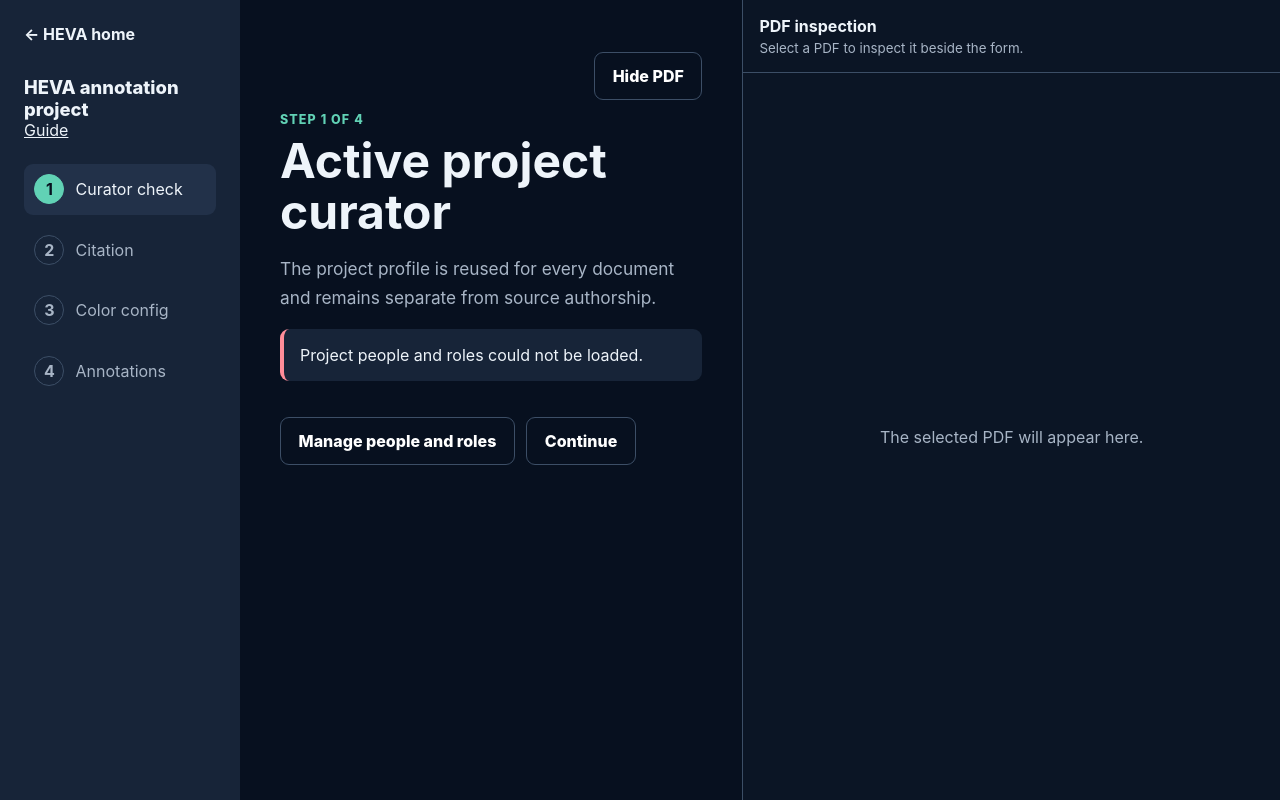
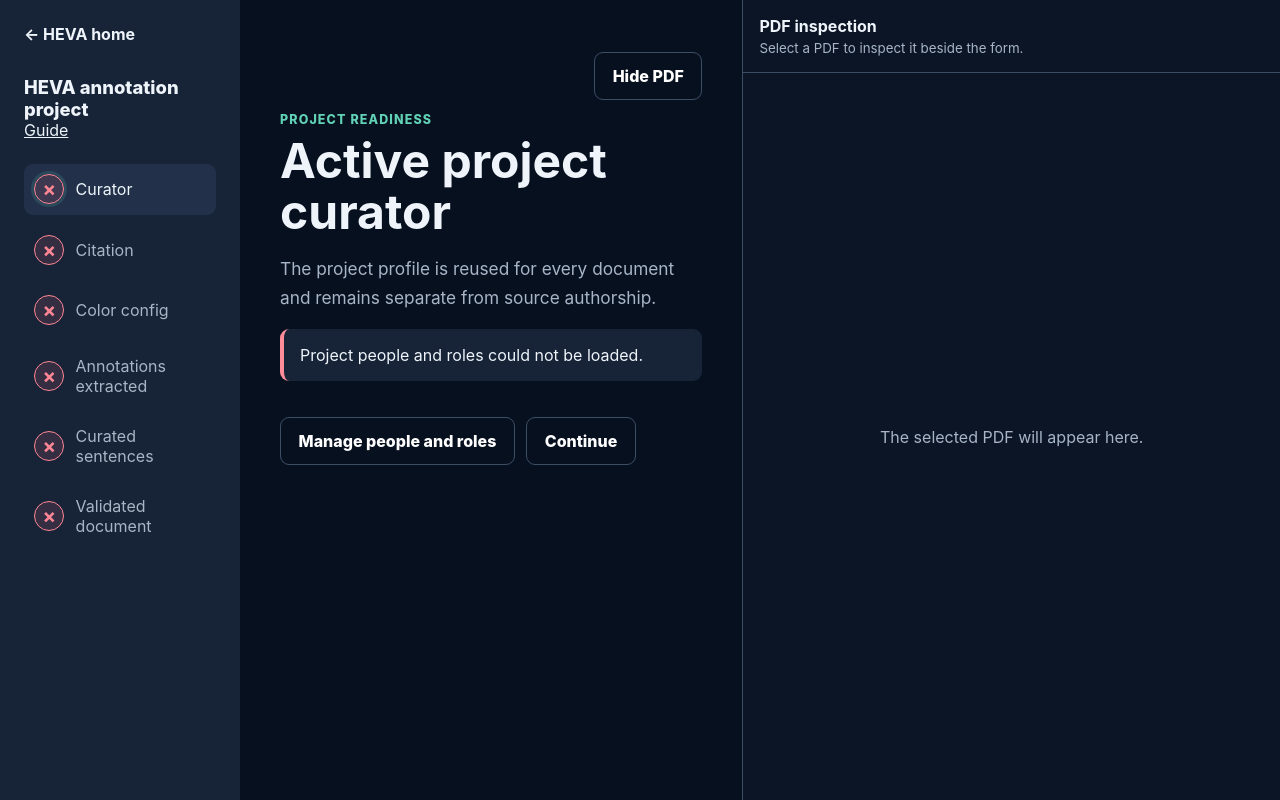
Before and after one commit to zzbn12345/HEVA_toolkit, a Python web app: template src/heva/app/templates/create.html in a window 1280 px wide. Run offline with Jinja, Linux system fonts and the light colour scheme; the template is opened without the code that fills it, so the values that code supplies are empty.

Commit message:
feat(alpha): show document readiness checks
Researchers need to see what remains without confusing navigation with completion. Replace numbered steps with persisted check or missing states for curator, citation, colors, extraction, sentence curation, and validation.

Keep extraction, curation, and validation as separate checks while linking all three to the same sentence queue.

```diff
--- a/src/heva/app/static/create.css
+++ b/src/heva/app/static/create.css
@@ -43,10 +43,22 @@
   height: 30px;
   border: 1px solid var(--border);
   border-radius: 50%;
+  font-size: 1.25rem;
+  line-height: 1;
 }
 
 .step-button.active { background: var(--field); color: var(--ink); }
-.step-button.active b { border-color: var(--accent); background: var(--accent); color: var(--background); }
+.step-button.missing b {
+  border-color: #ff8795;
+  background: rgba(255, 110, 128, .13);
+  color: #ff8795;
+}
+.step-button.complete b {
+  border-color: var(--accent);
+  background: var(--accent);
+  color: var(--background);
+}
+.step-button.active b { box-shadow: 0 0 0 3px rgba(96, 215, 190, .14); }
 
 .create-content {
   min-height: 0;
--- a/src/heva/app/static/create.js
+++ b/src/heva/app/static/create.js
@@ -2,6 +2,20 @@ const app = document.getElementById("create-app");
 const content = document.getElementById("create-content");
 const steps = [...document.querySelectorAll(".create-step")];
 const stepButtons = [...document.querySelectorAll(".step-button")];
+
+/** Reflect persisted readiness without implying that merely visiting a section completes it. */
+function setReadiness(key, complete, missingMessage) {
+  const button = document.querySelector(`[data-readiness-key="${key}"]`);
+  if (!button) return;
+  button.classList.toggle("complete", complete);
+  button.classList.toggle("missing", !complete);
+  button.querySelector("b").textContent = complete ? "✓" : "×";
+  button.setAttribute(
+    "aria-label",
+    `${button.querySelector("span").textContent}: ${complete ? "complete" : "missing"}`,
+  );
+  button.title = complete ? "Complete" : missingMessage;
+}
 
 function showStep(number) {
   steps.forEach((step) => step.classList.toggle("active", step.dataset.step === String(number)));
@@ -40,6 +54,47 @@ function refreshAnnotationsReview() {
   review.src = refreshed.toString();
 }
 
+/** Load sentence-curation and validator outcomes for the selected document. */
+async function loadDocumentReadiness(documentId) {
+  try {
+    const response = await fetch("/api/review-queue");
+    const result = await response.json();
+    const document = response.ok
+      ? result.documents.find((item) => item.document_id === documentId)
+      : null;
+    setReadiness(
+      "curated",
+      Boolean(document?.readiness_gates?.sentence_review),
+      "Approve or exclude every extracted sentence.",
+    );
+  } catch (error) {
+    setReadiness("curated", false, "Sentence curation status could not be loaded.");
+  }
+  try {
+    const response = await fetch("/api/validate", {method: "POST"});
+    const result = await response.json();
+    const document = response.ok
+      ? result.documents.find((item) => item.document_id === documentId)
+      : null;
+    setReadiness(
+      "validated",
+      Boolean(document?.valid),
+      "Resolve this document's validation findings.",
+    );
+  } catch (error) {
+    setReadiness("validated", false, "Document validation could not be run.");
+  }
+}
+
+window.addEventListener("message", (event) => {
+  if (event.origin !== window.location.origin) return;
+  if (event.data?.type !== "heva-review-updated") return;
+  const documentId = document.getElementById("selected-document-id").value;
+  if (documentId && event.data.documentId === documentId) {
+    loadDocumentReadiness(documentId);
+  }
+});
+
 function currentStepIsValid(button) {
   const step = button.closest(".create-step");
   return [...step.querySelectorAll("[required]")].every((input) => input.reportValidity());
@@ -71,13 +126,16 @@ async function restoreAnnotator() {
     if (curator) {
       status.className = "notice success";
       status.textContent = `Active project curator: ${curator.name}`;
+      setReadiness("curator", true, "Select an active curator.");
     } else {
       status.className = "notice warning";
       status.textContent = "No active curator is selected. You can register a document now, but curator identity is required before accountable workflow actions.";
+      setReadiness("curator", false, "Select an active curator.");
     }
   } catch (error) {
     status.className = "notice error";
     status.textContent = "Project people and roles could not be loaded.";
+    setReadiness("curator", false, "Project people and roles could not be loaded.");
   }
 }
 
@@ -121,6 +179,7 @@ function displayCitation(result) {
     status.className = "notice warning";
     status.textContent = "Citation details are saved but not confirmed.";
   }
+  setReadiness("citation", result.human_confirmed, "Confirm the document citation.");
 }
 
 async function loadCitation(documentId) {
@@ -256,6 +315,7 @@ function renderColorConfiguration(result) {
 
   const status = document.getElementById("color-status");
   const confirmed = configuration.human_confirmed;
+  setReadiness("colors", confirmed, "Resolve and confirm every observed color.");
   status.className = `notice ${confirmed ? "success" : "warning"}`;
   status.textContent = confirmed
     ? `Color configuration confirmed by ${configuration.confirmed_by}.`
@@ -274,6 +334,7 @@ async function loadColors(documentId, discoverIfEmpty = true) {
     const response = await fetch(`/api/documents/${encodeURIComponent(documentId)}/colors`);
     const result = await response.json();
     if (!response.ok) {
+      setReadiness("colors", false, "The color configuration could not be loaded.");
       status.className = "notice error";
       status.textContent = result.detail || "The color configuration could not be loaded.";
       return;
@@ -285,6 +346,7 @@ async function loadColors(documentId, discoverIfEmpty = true) {
     }
     await loadBatchCandidates(documentId, result.configuration.human_confirmed);
   } catch (error) {
+    setReadiness("colors", false, "The color configuration could not be loaded.");
     status.className = "notice error";
     status.textContent = "The color configuration could not be loaded.";
   }
@@ -313,6 +375,7 @@ async function discoverColors() {
     );
     const result = await response.json();
     if (!response.ok) {
+      setReadiness("extracted", false, "Extract annotation evidence from this document.");
       status.className = "notice error";
       status.textContent = `${result.message || "Color discovery failed."} ${result.action || ""}`;
       return;
@@ -514,6 +577,7 @@ async function loadExtractionStatus(documentId) {
     );
     const result = await response.json();
     if (!response.ok) {
+      setReadiness(4, false, "Extract annotation evidence from this document.");
       showAnnotationsWorkspace(documentId, false);
       status.className = "notice error";
       status.textContent = result.detail || "Extraction status could not be loaded.";
@@ -537,7 +601,14 @@ async function loadExtractionStatus(documentId) {
       documentId,
       result.record_count > 0 || result.draft_record_count > 0,
     );
+    setReadiness(
+      "extracted",
+      result.record_count > 0 || result.draft_record_count > 0,
+      "Extract annotation evidence from this document.",
+    );
+    await loadDocumentReadiness(documentId);
   } catch (error) {
+    setReadiness("extracted", false, "Extraction status could not be loaded.");
     showAnnotationsWorkspace(documentId, false);
     status.className = "notice error";
     status.textContent = "Extraction status could not be loaded.";
--- a/src/heva/app/static/review_document.js
+++ b/src/heva/app/static/review_document.js
@@ -404,6 +404,12 @@ function render() {
   statusBox.textContent = reviewDocument.draft_only
     ? `Showing ${visibleSentences.length} of ${reviewDocument.sentences.length} raw extracted sentences. Colors are visible, but review decisions remain locked until Color config resolves their HEVA labels.`
     : `Showing ${visibleSentences.length} of ${reviewDocument.sentences.length} sentences from this document only. ${completed} have final decisions.`;
+  if (window.parent !== window) {
+    window.parent.postMessage(
+      {type: "heva-review-updated", documentId},
+      window.location.origin,
+    );
+  }
 }
 
 function navigationLink(documentIdValue, label) {
--- a/src/heva/app/templates/create.html
+++ b/src/heva/app/templates/create.html
@@ -5,8 +5,8 @@
   <meta name="viewport" content="width=device-width, initial-scale=1">
   <title>Prepare annotations · HEVA Toolkit</title>
   <link rel="stylesheet" href="/static/app.css">
-  <link rel="stylesheet" href="/static/create.css?v=6">
-  <script src="/static/create.js?v=15" defer></script>
+  <link rel="stylesheet" href="/static/create.css?v=7">
+  <script src="/static/create.js?v=16" defer></script>
 </head>
 <body class="create-body">
   <div id="create-app" class="create-app">
@@ -14,11 +14,13 @@
       <a class="home-link" href="/">← HEVA home</a>
       <div class="create-brand">HEVA annotation project</div>
       <a class="guide-link" href="/guide/GUIDED_REVIEW_WORKFLOW">Guide</a>
-      <nav class="step-navigation" aria-label="Document preparation steps">
-        <button class="step-button active" type="button" data-step-target="1"><b>1</b><span>Curator check</span></button>
-        <button class="step-button" type="button" data-step-target="2"><b>2</b><span>Citation</span></button>
-        <button class="step-button" type="button" data-step-target="3"><b>3</b><span>Color config</span></button>
-        <button class="step-button" type="button" data-step-target="4"><b>4</b><span>Annotations</span></button>
+      <nav class="step-navigation" aria-label="Document readiness checks">
+        <button class="step-button active missing" type="button" data-step-target="1" data-readiness-key="curator"><b aria-hidden="true">×</b><span>Curator</span></button>
+        <button class="step-button missing" type="button" data-step-target="2" data-readiness-key="citation"><b aria-hidden="true">×</b><span>Citation</span></button>
+        <button class="step-button missing" type="button" data-step-target="3" data-readiness-key="colors"><b aria-hidden="true">×</b><span>Color config</span></button>
+        <button class="step-button missing" type="button" data-step-target="4" data-readiness-key="extracted"><b aria-hidden="true">×</b><span>Annotations extracted</span></button>
+        <button class="step-button missing" type="button" data-step-target="4" data-readiness-key="curated"><b aria-hidden="true">×</b><span>Curated sentences</span></button>
+        <button class="step-button missing" type="button" data-step-target="4" data-readiness-key="validated"><b aria-hidden="true">×</b><span>Validated document</span></button>
       </nav>
     </aside>
 
@@ -28,7 +30,7 @@
       </div>
 
       <section class="create-step active" data-step="1">
-        <p class="eyebrow">Step 1 of 4</p>
+        <p class="eyebrow">Project readiness</p>
         <h1>Active project curator</h1>
         <p class="lead">The project profile is reused for every document and remains separate from source authorship.</p>
         <div id="annotator-status" class="notice neutral" aria-live="polite">Loading the saved annotator…</div>
@@ -41,7 +43,7 @@
       </section>
 
       <section class="create-step" data-step="2">
-        <p class="eyebrow">Step 2 of 4</p>
+        <p class="eyebrow">Document readiness</p>
         <h1>Document citation</h1>
         <p class="lead">HEVA proposes available source metadata. Review and confirm it for this document; it remains separate from people and workflow roles.</p>
         <div id="citation-status" class="notice neutral" aria-live="polite">
@@ -66,7 +68,7 @@
       </section>
 
       <section class="create-step" data-step="3">
-        <p class="eyebrow">Step 3 of 4</p>
+        <p class="eyebrow">Document readiness</p>
         <h1>Color configuration</h1>
         <p><a class="button secondary" href="/project-colors">Manage project palette versions</a></p>
         <p class="lead">Review the color meanings used by this document before extracting its annotations.</p>
@@ -104,7 +106,7 @@
 
       <section class="create-step" data-step="4">
         <div id="annotation-setup">
-          <p class="eyebrow">Step 4 of 4</p>
+          <p class="eyebrow">Document readiness</p>
           <h1>Annotations</h1>
           <p class="lead">Extract annotations from the selected document or process a compatible group as a batch.</p>
           <fieldset>
--- a/src/heva/app/templates/review_document.html
+++ b/src/heva/app/templates/review_document.html
@@ -6,7 +6,7 @@
   <title>Review document · HEVA Toolkit</title>
   <link rel="stylesheet" href="/static/app.css">
   <link rel="stylesheet" href="/static/review.css?v=8">
-  <script src="/static/review_document.js?v=9" defer></script>
+  <script src="/static/review_document.js?v=10" defer></script>
 </head>
 <body data-document-id="DOCUMENT_ID_PLACEHOLDER" class="review-body">
   <div id="review-app" class="review-app">
```
Also changed, not shown: tests/app/test_web_foundation.py (+18 -4 lines), CHANGELOG.md.
